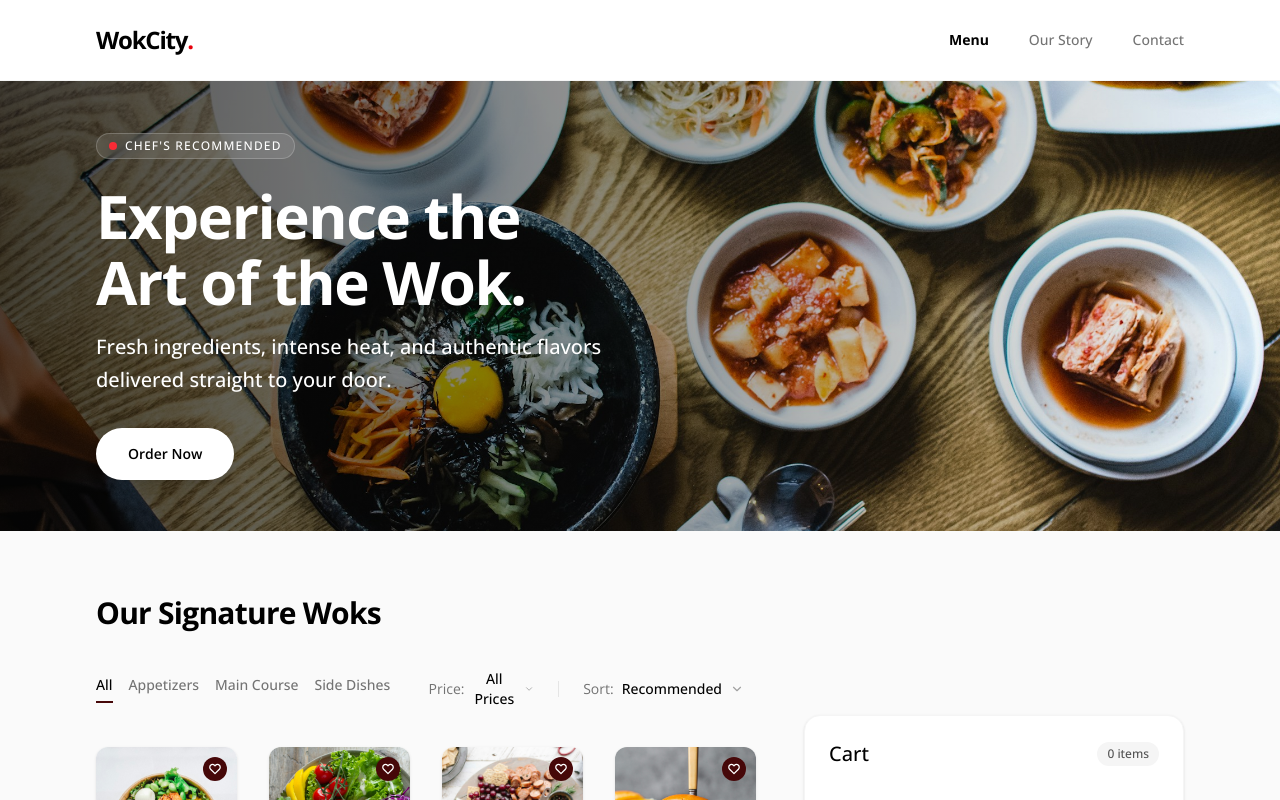
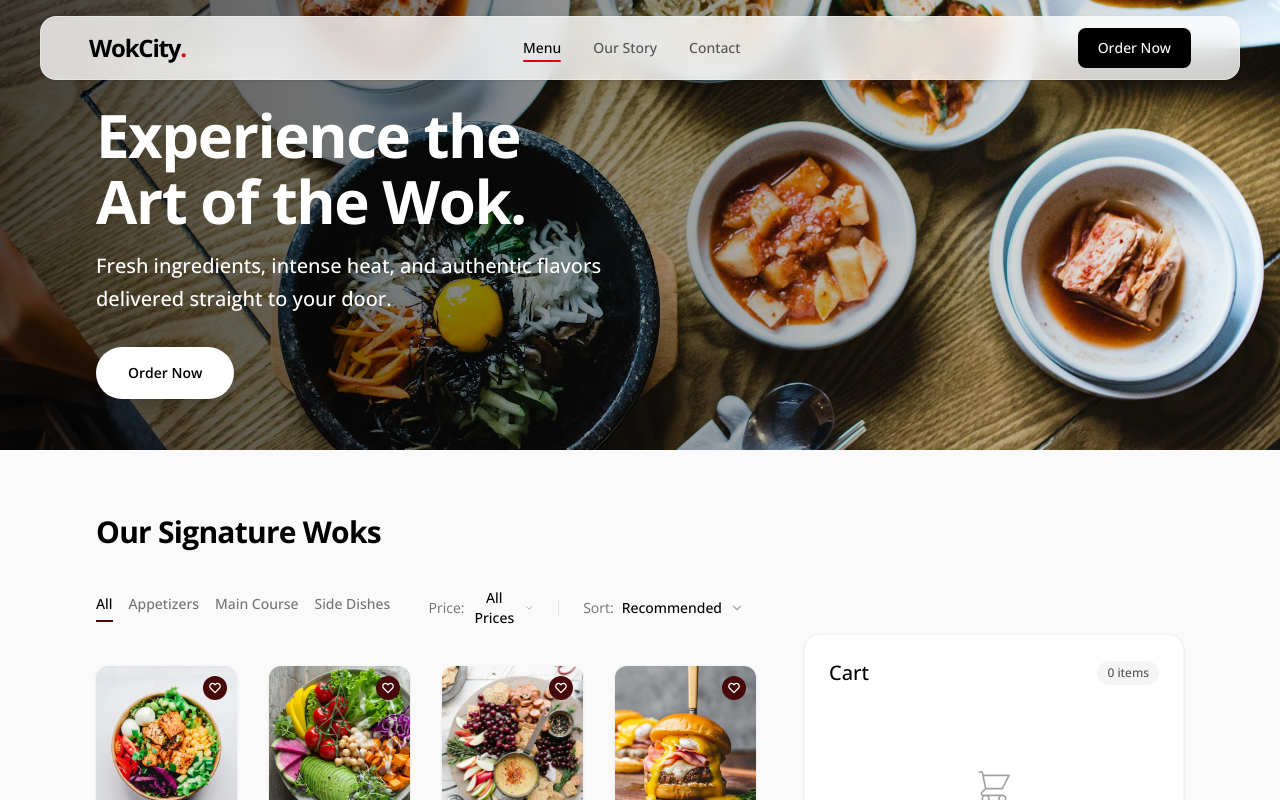
Before and after one commit to Ace-design2/wokcity-restaurant, a Next.js app: page / in a window 1280 px wide. Shown: the top 800 px of the page. Built offline with nearby package versions, Linux system fonts and the light colour scheme.

Commit message:
feat: introduce and integrate a new floating navigation bar component across main pages.

```diff
--- a/app/about/page.tsx
+++ b/app/about/page.tsx
@@ -1,5 +1,5 @@
 import React from 'react';
-import Navbar from '@/components/Navbar';
+import NavbarFloating from '@/components/NavbarFloating';
 import Link from 'next/link';
 import { Metadata } from 'next';
 import JourneySlider, { SlideData } from '@/components/JourneySlider';
@@ -74,7 +74,7 @@ const StarIcon = () => (
 export default function AboutPage() {
   return (
     <>
-      <Navbar />
+      <NavbarFloating />
 
       {/* 1. Hero Section — Story Introduction */}
       <section className="w-full h-[420px] md:h-auto relative flex items-center shrink-0 overflow-hidden bg-black">
--- a/app/contact/page.tsx
+++ b/app/contact/page.tsx
@@ -1,5 +1,5 @@
 import React from 'react';
-import Navbar from '@/components/Navbar';
+import NavbarFloating from '@/components/NavbarFloating';
 import Link from 'next/link';
 import { Metadata } from 'next';
 
@@ -37,7 +37,7 @@ const EmailIcon = () => (
 export default function ContactPage() {
   return (
     <>
-      <Navbar />
+      <NavbarFloating />
 
       {/* 1. Hero Section — Contact Introduction */}
       <section className="w-full h-[420px] relative flex items-center justify-start shrink-0 overflow-hidden bg-black">
--- a/app/page.tsx
+++ b/app/page.tsx
@@ -1,4 +1,4 @@
-import Navbar from '@/components/Navbar';
+import NavbarFloating from '@/components/NavbarFloating';
 import Hero from '@/components/Hero';
 import ProductGrid from '@/components/ProductGrid';
 import CartPanel from '@/components/CartPanel';
@@ -6,7 +6,7 @@ import CartPanel from '@/components/CartPanel';
 export default function Home() {
   return (
     <>
-      <Navbar />
+      <NavbarFloating />
 
       {/* Full width hero section */}
       <Hero />
--- /dev/null
+++ b/components/NavbarFloating.tsx
@@ -0,0 +1,141 @@
+"use client";
+
+import React, { useState, useEffect } from 'react';
+import Link from 'next/link';
+import { usePathname } from 'next/navigation';
+
+export default function NavbarFloating() {
+  const [isMobileMenuOpen, setIsMobileMenuOpen] = useState(false);
+  const [isScrolled, setIsScrolled] = useState(false);
+  const pathname = usePathname();
+
+  useEffect(() => {
+    const handleScroll = () => {
+      if (window.scrollY > 20) {
+        setIsScrolled(true);
+      } else {
+        setIsScrolled(false);
+      }
+    };
+
+    window.addEventListener('scroll', handleScroll, { passive: true });
+    handleScroll(); // Check initial scroll position
+
+    return () => window.removeEventListener('scroll', handleScroll);
+  }, []);
+
+  const navLinks = [
+    { name: 'Menu', href: '/' },
+    { name: 'Our Story', href: '/about' },
+    { name: 'Contact', href: '/contact' },
+  ];
+
+  return (
+    <div className="fixed top-0 left-0 right-0 z-50 pt-4 px-4 w-full flex flex-col items-center pointer-events-none">
+      {/* Navbar Container */}
+      <nav
+        className={`w-full max-w-[1200px] pointer-events-auto rounded-2xl flex items-center justify-between px-6 md:px-8 xl:px-12 transition-all duration-300 ease-[cubic-bezier(0.4,0,0.2,1)] will-change-transform border ${
+          isScrolled
+            ? 'h-[56px] bg-white shadow-md border-neutral-200'
+            : 'h-[64px] bg-white/80 backdrop-blur-md shadow-sm border-neutral-100/50'
+        }`}
+      >
+        {/* Left: Logo */}
+        <Link
+          href="/"
+          className="text-black font-bold text-2xl tracking-tighter hover:text-red-950 transition-colors shrink-0"
+          onClick={() => setIsMobileMenuOpen(false)}
+        >
+          WokCity<span className="text-red-600">.</span>
+        </Link>
+
+        {/* Center: Navigation Links (Desktop) */}
+        <div className="hidden md:flex items-center space-x-8">
+          {navLinks.map((link) => {
+            const isActive = pathname === link.href;
+            return (
+              <Link
+                key={link.name}
+                href={link.href}
+                className={`relative text-sm font-medium transition-colors duration-200 group ${
+                  isActive ? 'text-black font-bold' : 'text-neutral-600 hover:text-red-600'
+                }`}
+              >
+                {link.name}
+                {/* Active Underline */}
+                {isActive && (
+                  <span className="absolute left-0 bottom-[-4px] w-full h-[2px] bg-red-600 rounded-full" />
+                )}
+              </Link>
+            );
+          })}
+        </div>
+
+        {/* Right: Primary Action Button (Desktop) & Hamburger Menu (Mobile) */}
+        <div className="flex items-center shrink-0">
+          <Link
+            href="/order"
+            className="hidden md:inline-flex items-center justify-center bg-black text-white text-sm font-medium px-5 py-2.5 rounded-lg transition-all hover:scale-105 hover:shadow-md active:scale-95"
+          >
+            Order Now
+          </Link>
+
+          <button
+            className="md:hidden text-black focus:outline-none relative w-8 h-8 flex items-center justify-center active:scale-90 transition-transform ml-4"
+            aria-label="Toggle Mobile Menu"
+            aria-expanded={isMobileMenuOpen}
+            onClick={() => setIsMobileMenuOpen(!isMobileMenuOpen)}
+          >
+            {/* Hamburger */}
+            <svg className={`absolute transition-all duration-300 ${isMobileMenuOpen ? 'opacity-0 -rotate-90 scale-50' : 'opacity-100 rotate-0 scale-100'}`} width="24" height="24" viewBox="0 0 24 24" fill="none" stroke="currentColor" strokeWidth="2.5" strokeLinecap="round" strokeLinejoin="round">
+              <line x1="3" y1="12" x2="21" y2="12"></line>
+              <line x1="3" y1="6" x2="21" y2="6"></line>
+              <line x1="3" y1="18" x2="21" y2="18"></line>
+            </svg>
+            {/* Close X */}
+            <svg className={`absolute transition-all duration-300 ${isMobileMenuOpen ? 'opacity-100 rotate-0 scale-100' : 'opacity-0 rotate-90 scale-50'}`} width="24" height="24" viewBox="0 0 24 24" fill="none" stroke="currentColor" strokeWidth="2.5" strokeLinecap="round" strokeLinejoin="round">
+              <line x1="18" y1="6" x2="6" y2="18"></line>
+              <line x1="6" y1="6" x2="18" y2="18"></line>
+            </svg>
+          </button>
+        </div>
+      </nav>
+
+      {/* Mobile Menu Panel */}
+      <div
+        className={`md:hidden w-full max-w-[1200px] pointer-events-auto bg-white/95 backdrop-blur-xl rounded-2xl shadow-lg border border-neutral-100 overflow-hidden transition-all duration-300 ease-[cubic-bezier(0.4,0,0.2,1)] ${
+          isMobileMenuOpen ? 'max-h-[400px] mt-3 opacity-100' : 'max-h-0 mt-0 opacity-0 pointer-events-none border-transparent'
+        }`}
+      >
+        <div className="flex flex-col p-4 space-y-2">
+          {navLinks.map((link) => {
+            const isActive = pathname === link.href;
+            return (
+              <Link
+                key={link.name}
+                href={link.href}
+                onClick={() => setIsMobileMenuOpen(false)}
+                className={`text-lg block px-4 py-3 rounded-xl transition-all duration-200 ${
+                  isActive
+                    ? 'font-bold text-black bg-neutral-50'
+                    : 'font-medium text-neutral-500 hover:text-black hover:bg-neutral-50'
+                }`}
+              >
+                {link.name}
+              </Link>
+            );
+          })}
+          <div className="pt-2">
+            <Link
+              href="/order"
+              onClick={() => setIsMobileMenuOpen(false)}
+              className="flex items-center justify-center w-full bg-black text-white text-base font-medium py-3.5 rounded-xl transition-all hover:bg-neutral-800 active:scale-95 shadow-sm"
+            >
+              Order Now
+            </Link>
+          </div>
+        </div>
+      </div>
+    </div>
+  );
+}
```
